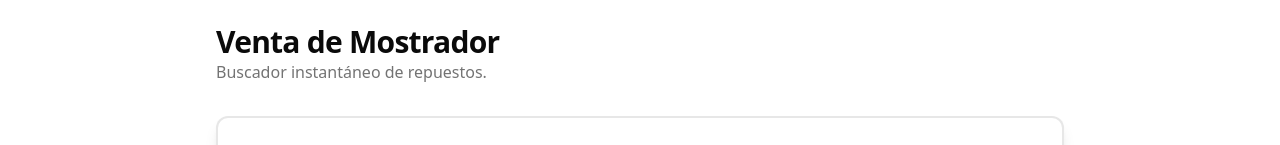
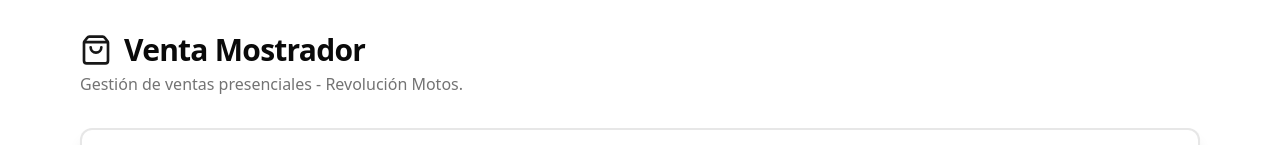
Before and after one commit to martinalejandrohakanson29-art/tienda-martin, a Next.js app: page /admin/ventas-mostrador in a window 1280 px wide. Shown: the top 145 px of the page. Built offline with nearby package versions, Linux system fonts and the light colour scheme; no server answers; the database is empty.

Commit message:
Update page.tsx

```diff
--- a/app/admin/ventas-mostrador/page.tsx
+++ b/app/admin/ventas-mostrador/page.tsx
@@ -1,18 +1,24 @@
 import { obtenerTodosLosArticulos } from "@/app/actions/ventas-mostrador"
 import VentasMostradorClient from "./ventas-client"
+import { ShoppingBag } from "lucide-react"
 
 export default async function VentasMostradorPage() {
-  // 1. Cargamos todos los artículos apenas el usuario entra a la página
   const articulos = await obtenerTodosLosArticulos();
 
   return (
-    <div className="max-w-4xl mx-auto p-6">
-      <header className="mb-8">
-        <h1 className="text-3xl font-bold tracking-tight">Venta de Mostrador</h1>
-        <p className="text-muted-foreground">Buscador instantáneo de repuestos.</p>
-      </header>
+    <div className="container mx-auto py-8 px-4 max-w-6xl">
+      <div className="flex flex-col md:flex-row md:items-center justify-between gap-4 mb-8">
+        <div>
+          <h1 className="text-3xl font-extrabold tracking-tight flex items-center gap-3">
+            <ShoppingBag className="w-8 h-8 text-primary" />
+            Venta Mostrador
+          </h1>
+          <p className="text-muted-foreground mt-1">
+            Gestión de ventas presenciales - Revolución Motos.
+          </p>
+        </div>
+      </div>
 
-      {/* 2. Le pasamos los artículos al componente que vive en el navegador */}
       <VentasMostradorClient articulosIniciales={articulos} />
     </div>
   )
```
